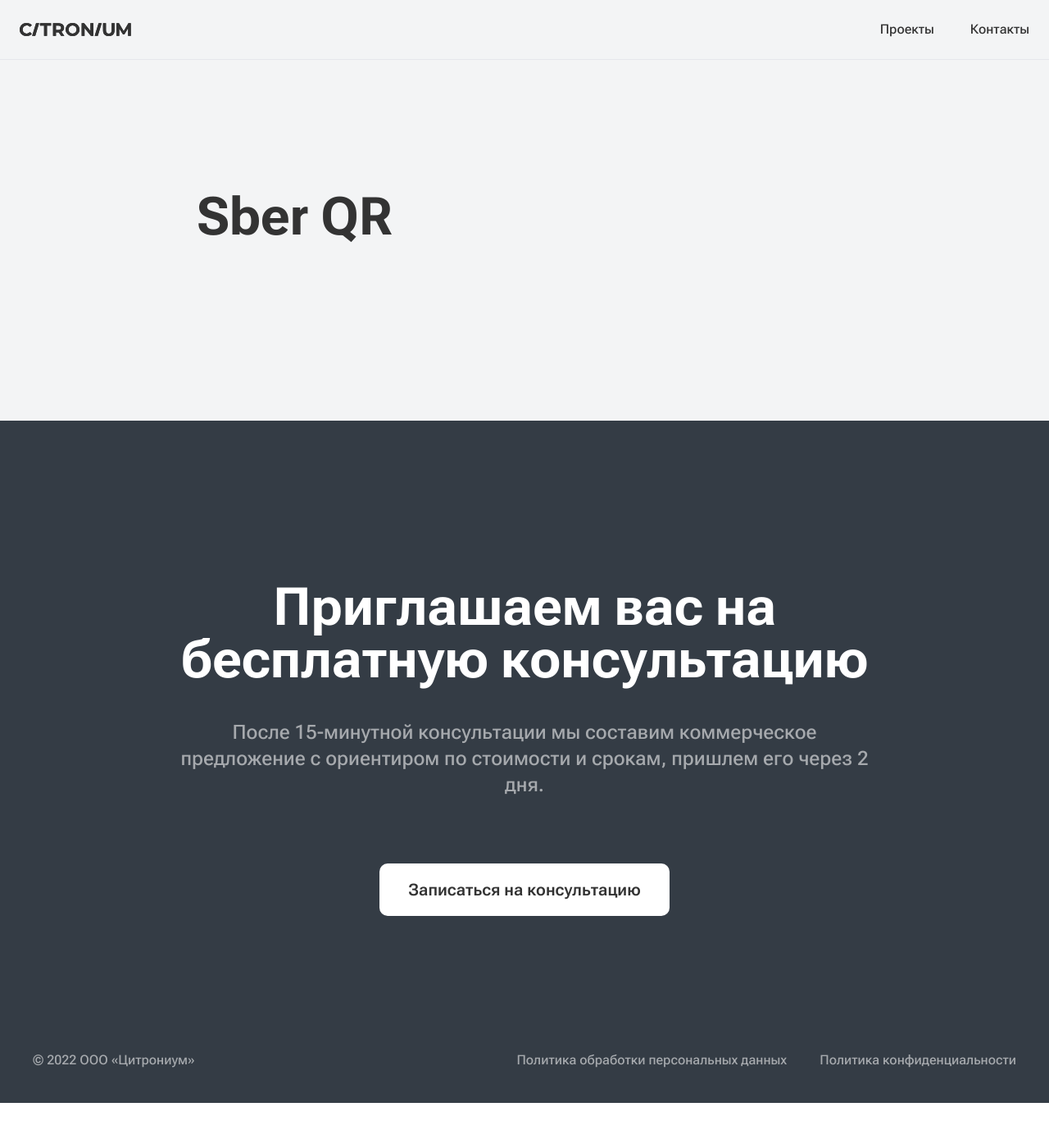
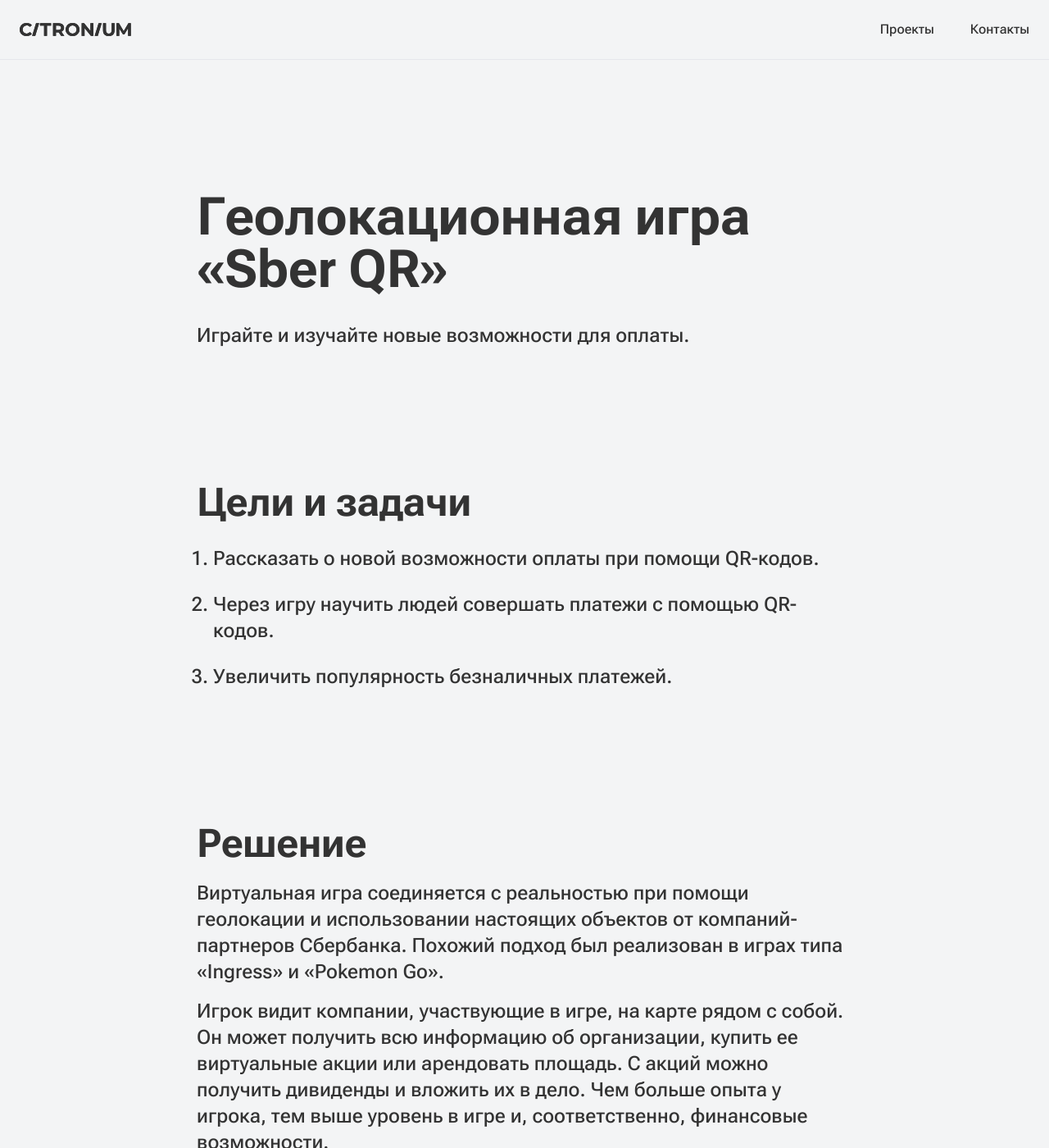
Before and after one commit to Citronium/citronium-landing-en, a Jekyll site: the page built from _posts/2022-07-02-sber-qr.md, in a window 1280 px wide and 1400 px high. Shown: the whole window at 82% size. Built offline with Jekyll 4.4.1, drawn with Linux system fonts in a browser that asks for light colours.

Commit message:
added isup, sber cases

```diff
--- a/_data/technologies.json
+++ b/_data/technologies.json
@@ -28,5 +28,10 @@
         "en": "web",
         "ru": "Web",
         "type": "technologies"
+    },
+    {
+        "en": "desktop",
+        "ru": "Desktop",
+        "type": "technologies"
     }
 ]
--- a/_posts/2022-07-02-sber-qr.md
+++ b/_posts/2022-07-02-sber-qr.md
@@ -2,8 +2,8 @@
 layout: project
 permalink: project/sber-qr/
 id: 2
-title: Sber QR
-description: Чтобы научить людей пользоваться QR-кодами, Сбербанк придумал геймифицированный продукт по типу «Ingress» и «Pokemon Go». С его помощью можно взаимодействовать с реальными
+title: Геолокационная игра «Sber QR»
+description: Разработка геолокационной игры по типу «Ingress» и «Pokemon Go» для продвижения новой услуги от «Сбербанка» — оплата по QR кодам.
 prev_image: "/assets/img/projects/prev/sber-qr-prev.png"
 prev_position: center
 prev_background: "#367CF4"
@@ -11,4 +11,17 @@ spheres: ['business-processes']
 technologies: ['android', 'iOS']
 ---
 
-# Sber QR
+# Геолокационная игра «Sber QR»
+
+Играйте и изучайте новые возможности для оплаты.
+
+## Цели и задачи
+1. Рассказать о новой возможности оплаты при помощи QR-кодов.
+2. Через игру научить людей совершать платежи с помощью QR-кодов.
+3. Увеличить популярность безналичных платежей.
+
+## Решение
+
+Виртуальная игра соединяется с реальностью при помощи геолокации и использовании настоящих объектов от компаний-партнеров Сбербанка. Похожий подход был реализован в играх типа «Ingress» и «Pokemon Go».
+
+Игрок видит компании, участвующие в игре, на карте рядом с собой. Он может получить всю информацию об организации, купить ее виртуальные акции или арендовать площадь. С акций можно получить дивиденды и вложить их в дело. Чем больше опыта у игрока, тем выше уровень в игре и, соответственно, финансовые возможности.
```
Also changed, not shown: _posts/2022-07-03-isup.md (+41 -19 lines), Gemfile.lock.
